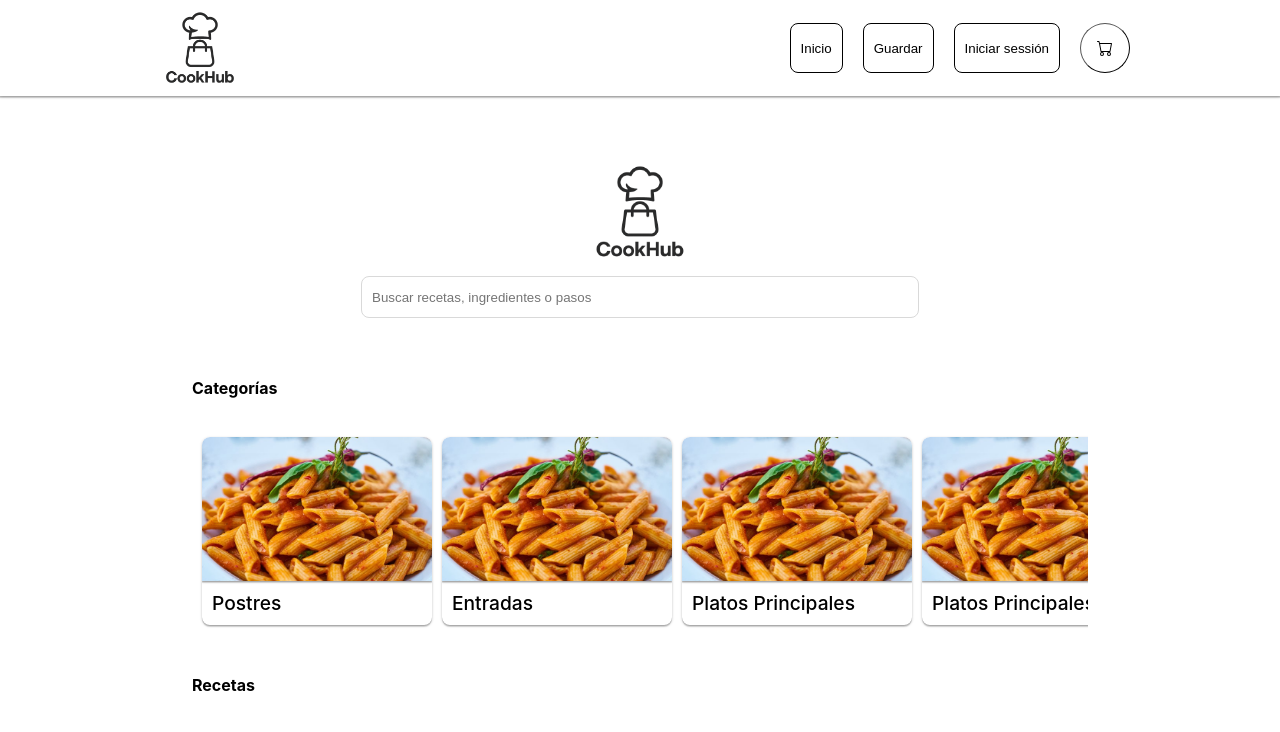
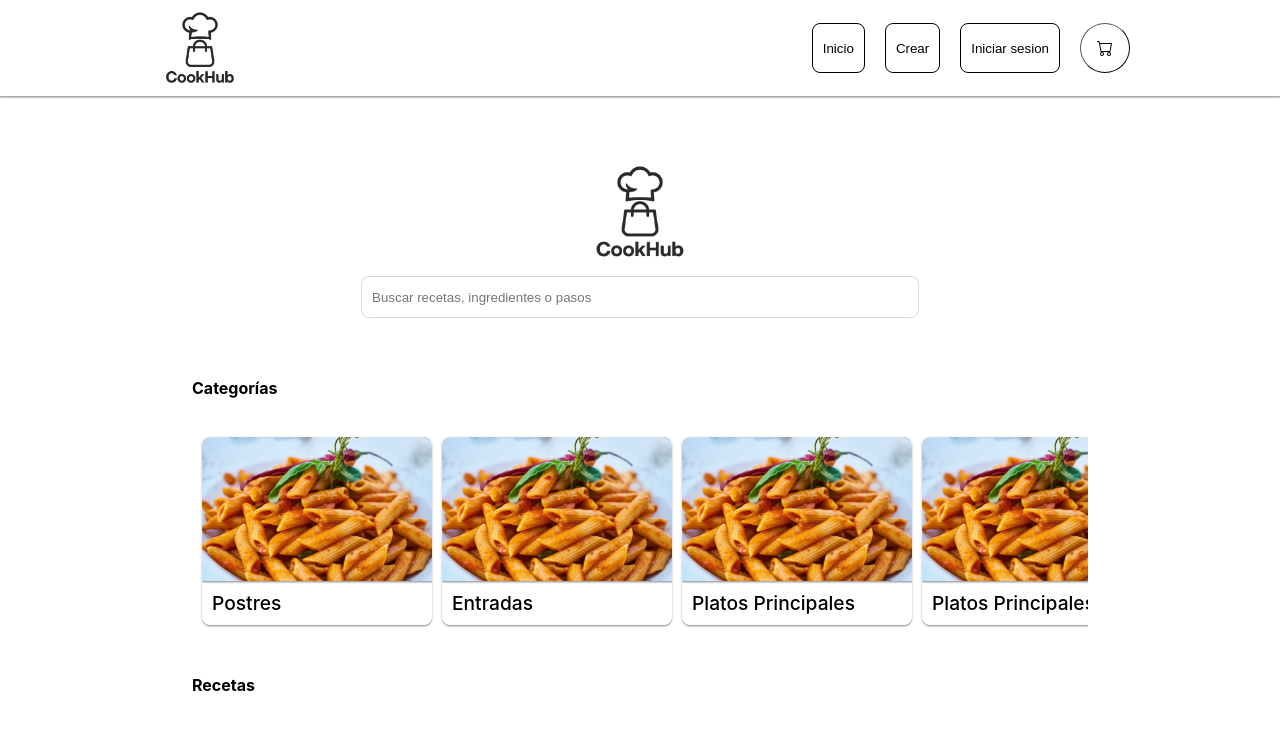
Before and after one commit to PANAMA-TEC/SEMESTRAL-lX-1LS244, a React (Vite) app: page / in a window 1280 px wide. Shown: the top 732 px of the page. Built offline with nearby package versions, Linux system fonts and the light colour scheme; grey boxes are pictures that could not be loaded.

Commit message:
finalizada las ruta

```diff
--- a/src/components/navBar/index.jsx
+++ b/src/components/navBar/index.jsx
@@ -7,13 +7,15 @@ const NavBar = ({ logo, links }) => {
 
   const navigate = useNavigate();
   links = links || [
-    { name: 'Home', href: '/' },
-    { name: 'About', href: '/about' },
-    { name: 'Recipes', href: '/recipes' }
+    { name: 'Inicio', href: '/' },
+    { name: 'Crear', href: '/login' },
+    { name: 'Iniciar sesion', href: '/login' }
+
+
   ]
 
-  const handleButtonClick = () => {
-    navigate('/login');
+  const handleButtonClick = (Link) => {
+    navigate(Link);
   }
 
 
@@ -23,9 +25,16 @@ const NavBar = ({ logo, links }) => {
 
       <div className="nav-bar-links">
 
-        <button className="nav-bar-button" onClick={handleButtonClick}>Inicio</button>
-        <button className="nav-bar-button" onClick={handleButtonClick}>Guardar</button>
-        <button className="nav-bar-button" onClick={handleButtonClick}>Iniciar sessión</button>
+       {
+
+          links.map((element, index) => (
+            <button className="nav-bar-button" to={element.href} onClick={()=> handleButtonClick(element.href)} key={index}>
+              {element.name}
+            </button>
+          ))
+
+       }
+
 
         <button className="nav-bar-button-round">
           <svg xmlns="http://www.w3.org/2000/svg" width="16" height="16" fill="currentColor" class="bi bi-cart" viewBox="0 0 16 16">
--- a/src/screens/Login/index.css
+++ b/src/screens/Login/index.css
@@ -26,7 +26,6 @@
   border-radius: 10px;
 
 }
-
 .login-left{
   display: flex;
   flex-direction: column;
@@ -42,8 +41,6 @@
   border-radius: 10px 0px 0px 10px;
   /* border-style: solid; */
 }
-
-
 .login-left  .top{
   display: flex;
   flex-direction: column;
@@ -51,7 +48,6 @@
   width: 400px;
   /* border-style: solid; */
 }
-
 .login-left .content{
   display: flex;
   flex-direction: column;
@@ -64,7 +60,6 @@
   width: 400px;
 
 }
-
 .login-left .content .option-container{
   display: flex;
   flex-direction: column;
@@ -74,10 +69,10 @@
   /* justify-content: center; */
 
   height: 300px;
-  overflow-y: scroll;
+  overflow-y: auto;
+  padding: 10px;
   /* border-style: solid; */
 }
-
 .login-left .content .input-container{
   display: flex;
   flex-direction: column;
@@ -85,7 +80,6 @@
   gap: 10px;
   width: 100%;
 }
-
 .login-left .content input{
 
   height: 50px;
@@ -96,7 +90,6 @@
   background-color: var(--colecci-n-de-variables-input-color);
 
 }
-
 .login-left .content .button{
   display: flex;
   justify-content: center;
```
